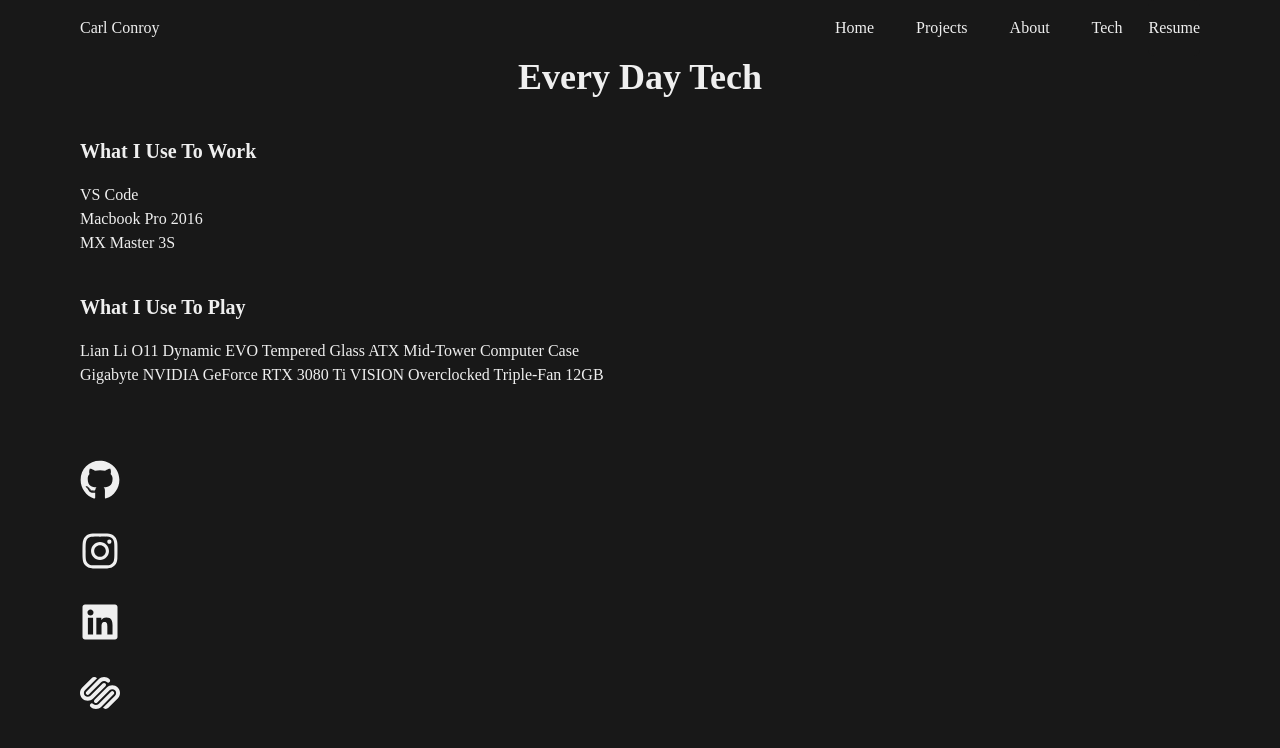
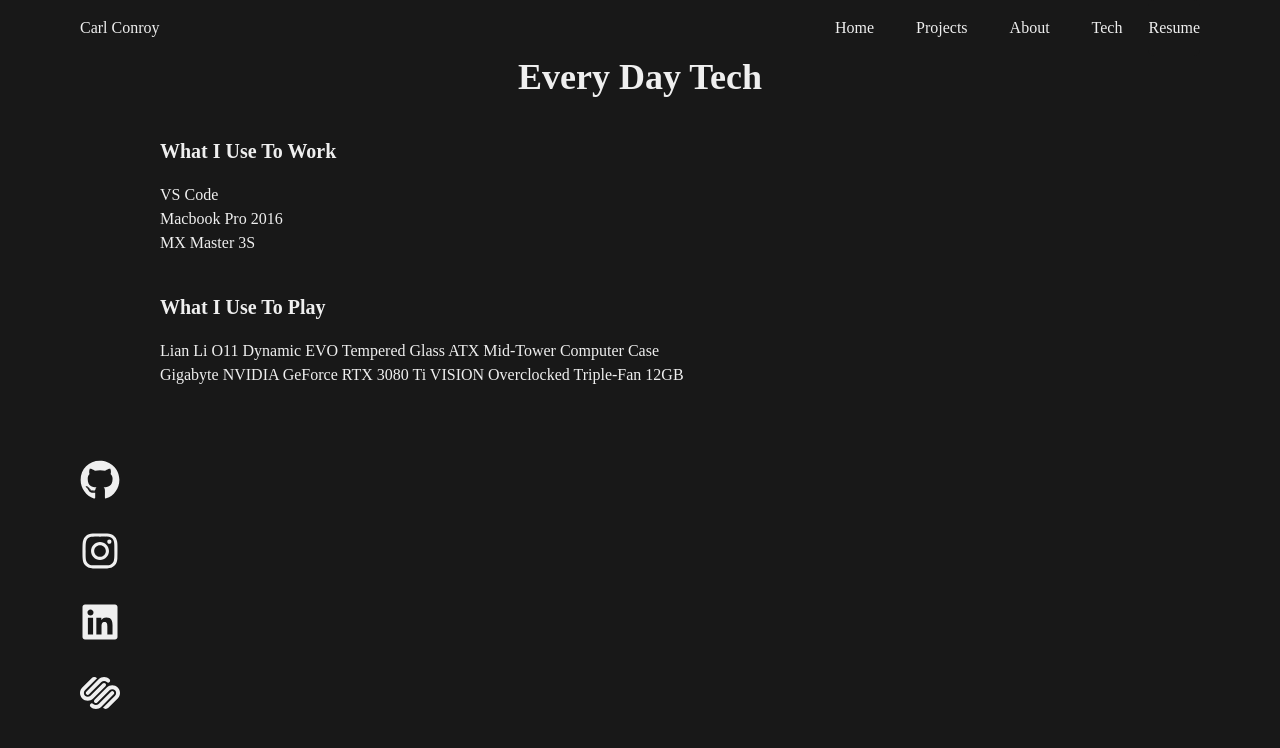
Before and after one commit to CarlinCharge/carlconroyv2, a Next.js app: page /TechPage in a window 1280 px wide. Shown: the top 748 px of the page. Built offline with nearby package versions, Linux system fonts and the light colour scheme.

Commit message:
tech page list fix

```diff
--- a/src/components/Tech/Tech.tsx
+++ b/src/components/Tech/Tech.tsx
@@ -19,7 +19,7 @@ const Tech = () => {
         <Center>
           <Heading>Every Day Tech</Heading>
         </Center>
-        <Box mt="10">
+        <Box mt="10" pl="20">
           <Heading size="md">What I Use To Work</Heading>
           <Spacer />
           <List mt="5">
@@ -39,7 +39,7 @@ const Tech = () => {
             })}
           </List>
         </Box>
-        <Box mt="10">
+        <Box mt="10" pl="20">
           <Heading size="md">What I Use To Play</Heading>
           <Spacer />
           <List mt="5">
```
